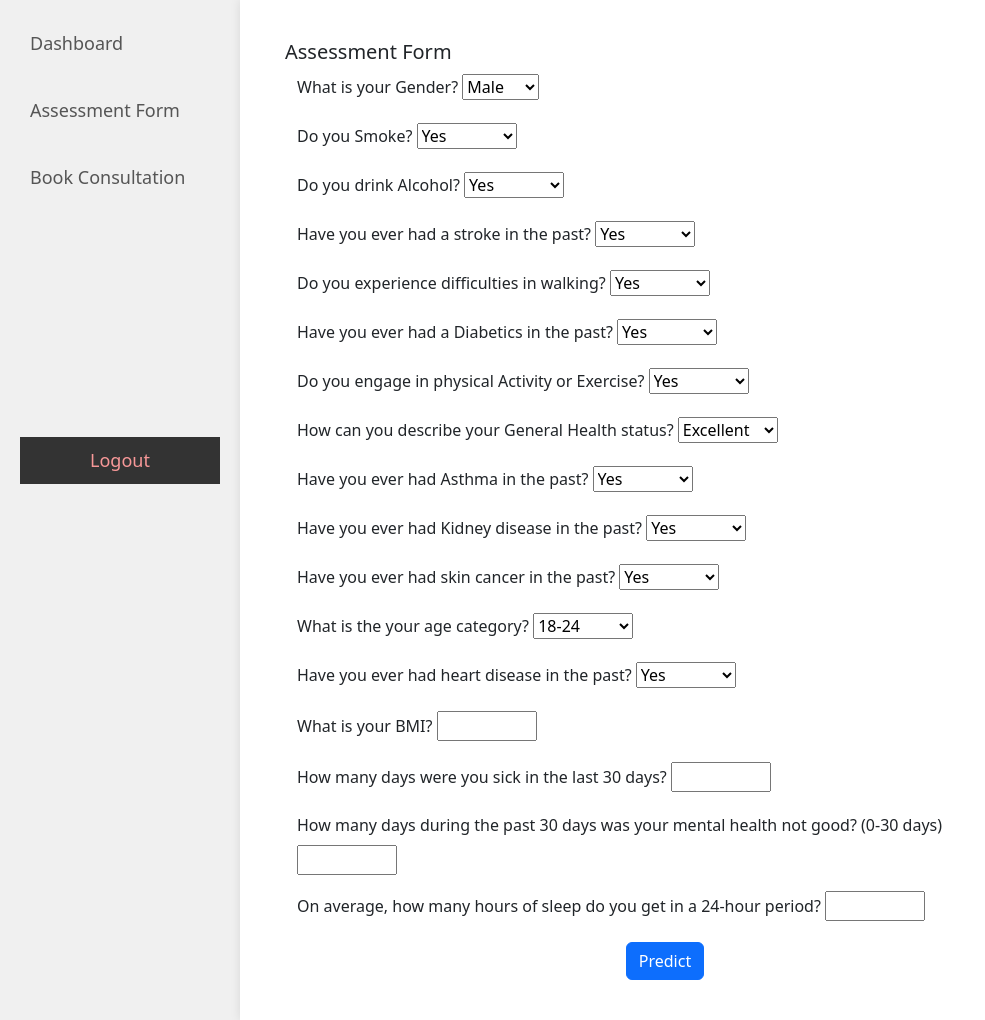
After one commit to elugabriel/cardiovascular-disease-prediction, a Flask app: page /assessment_form in a window 1280 px wide. The commit adds this page. Shown: the whole page, without its empty margins (0-985 px from the left). Run offline with Flask 3, Linux system fonts and the light colour scheme.

Commit message:
build assessent page

```diff
--- a/app.py
+++ b/app.py
@@ -82,6 +82,7 @@ def login():
             if bcrypt.checkpw(password, stored_password_hash):
                 session['username'] = stored_username
                 session['role'] = user_role  # Store user's role in session
+                session['user_id'] = user['id']
 
                 # Redirect to the appropriate dashboard based on the role and selection
                 if role == 'yes':
@@ -195,6 +196,27 @@ def edit_profile():
 
     return render_template('edit_profile.html', user_data=user_data)
 
+@app.route('/assessment_form', methods=['GET', 'POST'])
+def assessment_form():
+    if request.method == 'GET':
+        # Render the assessment_form.html template
+        return render_template('assessment_form.html')
+    elif request.method == 'POST':
+        # Handle the form submission here
+        # You can access form data using request.form
+
+        # Get selected dropdown values
+        sex = request.form.get('sex')
+        smoking = request.form.get('smoking')
+        alcohol = request.form.get('alcohol')
+        stroke = request.form.get('stroke')
+
+        # Perform prediction or any other processing based on the selected values
+        # For example, you can use a machine learning model for prediction
+
+        # After processing, you can redirect or render a different template as needed
+        return redirect(url_for('user_dashboard'))
+
 
 if __name__ == '__main__':
     app.run(debug=True, port=8000)
--- /dev/null
+++ b/templates/assessment_form.html
@@ -0,0 +1,193 @@
+<!DOCTYPE html>
+<html>
+<head>
+    <title>User Profile</title>
+    <link rel="stylesheet" type="text/css" href="{{ url_for('static', filename='css/user_dashboard.css') }}">
+    <link rel="stylesheet" type="text/css" href="{{ url_for('static', filename='css/user_profile.css') }}">
+    <link href="https://cdn.jsdelivr.net/npm/bootstrap@5.2.3/dist/css/bootstrap.min.css" rel="stylesheet">
+</head>
+<body>
+    <div class="dashboard-container">
+        <div class="dashboard-content">
+            <div class="user-profile">
+
+            </div>
+            <div class="dashboard-links">
+                <ul>
+                    <li><a href="{{ url_for('user_dashboard') }}">Dashboard</a></li>
+                    <li><a href="{{ url_for('assessment_form') }}">Assessment Form</a></li>
+                    <li><a href="#">Book Consultation</a></li>
+                </ul>
+                <button><a href="{{ url_for('logout') }}" class="logout">Logout</a></button>
+            </div>
+        </div>
+
+        <div class="profile-container">
+            <div class="profile-header">
+            </div>
+            <div class="profile-info">
+                <h2>Assessment Form</h2>
+                <div class="container">
+                    <form method="POST" action="{{ url_for('assessment_form') }}">
+                        <div class="form-group mb-3">
+                            <label for="sex" class="form-label">What is your Gender? </label>
+                            <select name="sex" required id="sex" aria-labelledby="passwordHelpBlock">
+                                <option value="male">Male</option>
+                                <option value="female">Female</option>
+
+                            </select>
+                        </div>
+
+                        <div class="form-group mb-3">
+                            <label for="smoking" class="form-label">Do you Smoke? </label>
+                            <select style="width: 100px;" name="smoking" required id="smoking" aria-labelledby="passwordHelpBlock">
+                                <option value="yes">Yes</option>
+                                <option value="no">No</option>
+                            </select>
+                        </div>
+
+                        <div class="form-group mb-3">
+                            <label for="alcohol" class="form-label">Do you drink Alcohol?</label>
+                            <select style="width: 100px;"; name="alcohol" required id="alcohol" aria-labelledby="passwordHelpBlock">
+                                <option value="yes">Yes</option>
+                                <option value="no">No</option>
+                            </select>
+                        </div>
+
+                        <div class="form-group mb-3">
+                            <label for="stroke" class="form-label">Have you ever had a stroke in the past?</label>
+                            <select style="width: 100px;" name="stroke" required id="stroke" aria-labelledby="passwordHelpBlock">
+                                <option value="yes">Yes</option>
+                                <option value="no">No</option>
+                            </select>
+                        </div>
+
+                        <div class="form-group mb-3">
+                            <label for="stroke" class="form-label">Do you experience difficulties in walking?</label>
+                            <select style="width: 100px;" name="stroke" required id="stroke" aria-labelledby="passwordHelpBlock">
+                                <option value="yes">Yes</option>
+                                <option value="no">No</option>
+                            </select>
+                        </div>
+
+
+                        <div class="form-group mb-3">
+                            <label for="stroke" class="form-label">Have you ever had a Diabetics in the past?</label>
+                            <select style="width: 100px;" name="stroke" required id="stroke" aria-labelledby="passwordHelpBlock">
+                                <option value="yes">Yes</option>
+                                <option value="no">No</option>
+                            </select>
+                        </div>
+
+
+                        <div class="form-group mb-3">
+                            <label for="stroke" class="form-label">Do you engage in physical Activity or Exercise?</label>
+                            <select style="width: 100px;" name="stroke" required id="stroke" aria-labelledby="passwordHelpBlock">
+                                <option value="yes">Yes</option>
+                                <option value="no">No</option>
+                            </select>
+                        </div>
+
+                        <div class="form-group mb-3">
+                            <label for="stroke" class="form-label">How can you describe your General Health status?</label>
+                            <select style="width: 100px;" name="stroke" required id="stroke" aria-labelledby="passwordHelpBlock">
+                                <option value="excellent">Excellent</option>
+                                <option value="vgood">Very Good</option>
+                                <option value="good">Good</option>
+                                <option value="fair">Fair</option>
+                                <option value="poor">Poor</option>
+                            </select>
+                        </div>
+
+
+                        <div class="form-group mb-3">
+                            <label for="stroke" class="form-label">Have you ever had Asthma in the past?</label>
+                            <select style="width: 100px;" name="stroke" required id="stroke" aria-labelledby="passwordHelpBlock">
+                                <option value="yes">Yes</option>
+                                <option value="no">No</option>
+                            </select>
+                        </div>
+
+
+                        <div class="form-group mb-3">
+                            <label for="stroke" class="form-label">Have you ever had Kidney disease in the past?</label>
+                            <select style="width: 100px;" name="stroke" required id="stroke" aria-labelledby="passwordHelpBlock">
+                                <option value="yes">Yes</option>
+                                <option value="no">No</option>
+                            </select>
+                        </div>
+
+
+                        <div class="form-group mb-3">
+                            <label for="stroke" class="form-label">Have you ever had skin cancer in the past?</label>
+                            <select style="width: 100px;" name="stroke" required id="stroke" aria-labelledby="passwordHelpBlock">
+                                <option value="yes">Yes</option>
+                                <option value="no">No</option>
+                            </select>
+                        </div>
+
+
+                        <div class="form-group mb-3">
+                            <label for="stroke" class="form-label">What is the your age category?</label>
+                            <select style="width: 100px;" name="stroke" required id="stroke" aria-labelledby="passwordHelpBlock">
+                                <option value="18-24">18-24</option>
+                                <option value="25-29">25-29</option>
+                                <option value="30-34">30-34</option>
+                                <option value="35-39">35-39</option>
+                                <option value="40-44">40-44</option>
+                                <option value="45-49">45-49</option>
+                                <option value="50-54">50-54</option>
+                                <option value="55-59">55-59</option>
+                                <option value="60-64">60-64</option>
+                                <option value="65-69">65-69</option>
+                                <option value="70-74">70-74</option>
+                                <option value="75-79">75-79</option>
+                                <option value="80 or older">80 or older</option>
+                            </select>
+                        </div>
+
+                        <div class="form-group mb-3">
+                            <label for="stroke" class="form-label">Have you ever had heart disease in the past?</label>
+                            <select style="width: 100px;" name="stroke" required id="stroke" aria-labelledby="passwordHelpBlock">
+                                <option value="yes">Yes</option>
+                                <option value="no">No</option>
+                            </select>
+                        </div>
+
+                        <div class="form-group mb-3">
+                            <label for="stroke" class="form-label">What is your BMI?</label>
+                            <input style="width: 100px;" type="text" name="lastname" required id="inputPassword5"  aria-labelledby="passwordHelpBlock" size="80">
+                        </div>
+
+                        <div class="form-group mb-3">
+                            <label for="stroke" class="form-label">How many days were you sick in the last 30 days?</label>
+                            <input style="width: 100px;" type="text" name="lastname" required id="inputPassword5"  aria-labelledby="passwordHelpBlock" size="80">
+                        </div>
+
+
+                        <div class="form-group mb-3">
+                            <label for="stroke" class="form-label">How many days during the past 30 days was your mental health not good? (0-30 days)</label>
+                            <input style="width: 100px;" type="text" name="lastname" required id="inputPassword5"  aria-labelledby="passwordHelpBlock" size="80">
+                        </div>
+
+                        <div class="form-group mb-3">
+                            <label for="stroke" class="form-label">On average, how many hours of sleep do you get in a 24-hour period?</label>
+                            <input style="width: 100px;" type="text" name="lastname" required id="inputPassword5"  aria-labelledby="passwordHelpBlock" size="80">
+                        </div>
+
+
+                        <!-- ... Other form fields ... -->
+
+                        <div class="form-group text-center">
+                            <button type="submit" class="btn btn-primary" value="Edit">Predict</button>
+                        </div>
+                    </form>
+
+
+                </div>
+            </div>
+
+        </div>
+    </div>
+</body>
+</html>
--- /dev/null
+++ b/templates/predict_page.html
@@ -0,0 +1 @@
+<H1>This is the rediction page</H1>
--- a/templates/profile.html
+++ b/templates/profile.html
@@ -17,7 +17,7 @@
             <div class="dashboard-links">
                 <ul>
                     <li><a href="{{ url_for('user_dashboard') }}">Dashboard</a></li>
-                    <li><a href="#">Assessment Form</a></li>
+                    <li><a href="{{ url_for('assessment_form') }}">Assessment Form</a></li>
                     <li><a href="#">Book Consultation</a></li>
                 </ul>
                 <button><a href="{{ url_for('logout') }}" class="logout">Logout</a></button>
--- a/templates/user_dashboard.html
+++ b/templates/user_dashboard.html
@@ -15,7 +15,7 @@
             <div class="dashboard-links">
                 <ul>
                     <li><a href="{{ url_for('profile') }}">Profile</a></li>
-                    <li><a href="#">Assessment Form</a></li>
+                    <li><a href="{{ url_for('assessment_form') }}">Assessment Form</a></li>
                     <li><a href="#">Book Consultation</a></li>
                 </ul>
                 <button><a href="{{ url_for('logout') }}" class="logout">Logout</a></button>
```
Also changed, not shown: database.db.
